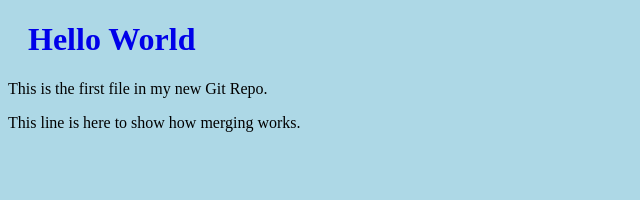
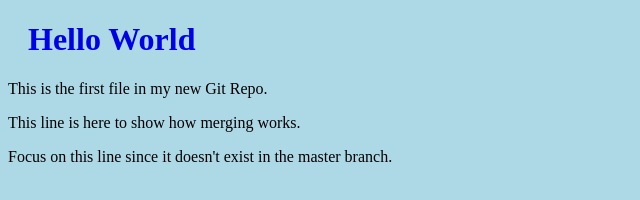
Before and after one commit to Popayi/hello-world, a plain HTML site: page index.html in a window 1280 px wide. Shown: the whole page, without its empty margins (0-640 px from the left). Drawn offline with Linux system fonts and the light colour scheme.

Commit message:
Updated index.html with emergency-fix

```diff
--- a/index.html
+++ b/index.html
@@ -9,6 +9,6 @@
 <h1>Hello World</h1>
 <p>This is the first file in my new Git Repo.</p>
 <p>This line is here to show how merging works.</p>
-
+<p>Focus on this line since it doesn't exist in the master branch.</p>
 </body>
 </html>
```
